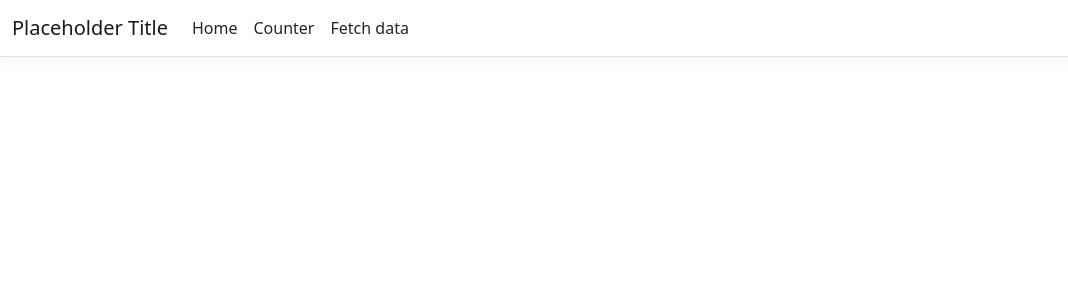
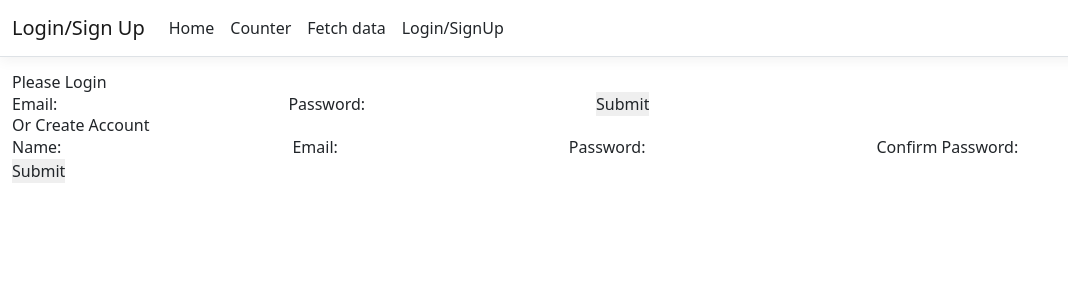
Before and after one commit to daltonspinas/book-club, a React (Create React App) app in the folder book-club/ClientApp/: page /login-signup in a window 1280 px wide. Shown: the top 300 px of the page, without its empty margins (0-1068 px from the left). Built offline with nearby package versions, Linux system fonts and the light colour scheme.

Commit message:
Basic Functionality Established

```diff
--- a/book-club/ClientApp/src/AppRoutes.js
+++ b/book-club/ClientApp/src/AppRoutes.js
@@ -1,6 +1,7 @@
 import { Counter } from "./components/Counter";
 import { FetchData } from "./components/FetchData";
 import { Home } from "./components/Home";
+import { LoginSignup } from "./components/LoginSignup";
 
 const AppRoutes = [
   {
@@ -18,6 +19,11 @@ const AppRoutes = [
     path: '/fetch-data',
     element: <FetchData />,
     title: 'Fetch Title'
+  },
+  {
+    path: '/login-signup',
+    element: <LoginSignup />,
+    title: 'Login/Sign Up'
   }
 ];
 
--- /dev/null
+++ b/book-club/ClientApp/src/components/LoginSignup.js
@@ -0,0 +1,70 @@
+import React, {Component, useState, useContext} from "react";
+
+export function LoginSignup() {
+
+
+    //state hooks for login path
+    const [loginData, setLoginData] = useState({email:"", password:""})
+
+    const handleLoginChange = (event) => {
+        const {name, value} = event.target
+        setLoginData((previousData) => ({...previousData, [name]: value}))
+    }
+
+    const handleLoginSubmit = (event) =>{
+        event.preventDefault()
+        //TODO: replace this log with something useful
+        console.log(loginData)
+    }
+
+    //state hooks for create acct path
+    const [createData, setCreateData] = useState({userName:"", email:"", password1:"", password2:""})
+
+    const handleCreateChange = (event) => {
+        const {name, value} = event.target
+        setCreateData((previousData) => ({...previousData, [name]: value}))
+    }
+
+    const handleCreateSubmit = (event) => {
+        event.preventDefault()
+        //TODO: replace this with something useful
+        console.log(createData)
+    }
+
+    return(
+        <div>
+            <h1>Please Login</h1>
+            <form onSubmit={handleLoginSubmit}>
+                <label>
+                    Email:
+                    <input type="text" name="email" value={loginData.email} onChange={handleLoginChange}/>
+                </label>
+                <label>
+                    Password:
+                    <input type="text" name="password" value={loginData.password} onChange={handleLoginChange}/>
+                </label>
+                <input type="submit" value="Submit"/>
+            </form>
+            <h1>Or Create Account</h1>
+            <form onSubmit={handleCreateSubmit}>
+                <label>
+                    Name:
+                    <input type="text" name="userName" value={createData.userName} onChange={handleCreateChange}/>
+                </label>
+                <label>
+                    Email:
+                    <input type="email" name="email" value={createData.email} onChange={handleCreateChange}/>
+                </label>
+                <label>
+                    Password:
+                    <input type="password" name="password1" value={createData.password1} onChange={handleCreateChange}/>
+                </label>
+                <label>
+                    Confirm Password:
+                    <input type="password" name="password2" value={createData.password2} onChange={handleCreateChange}/>
+                </label>
+                <input type="submit" value="Submit"/>
+            </form>
+        </div>
+    )
+}
--- a/book-club/ClientApp/src/components/NavMenu.js
+++ b/book-club/ClientApp/src/components/NavMenu.js
@@ -30,6 +30,9 @@ export function NavMenu(props) {
                <NavItem>
                  <NavLink tag={Link} className="text-dark" to="/fetch-data">Fetch data</NavLink>
                </NavItem>
+               <NavItem>
+                  <NavLink tag={Link} className="text-dark" to="/login-signup">Login/SignUp</NavLink>
+               </NavItem>
              </ul>
            </Collapse>
          </Navbar>
```
Also changed, not shown: 1 other file (tests, documents, lock files or other folders).
